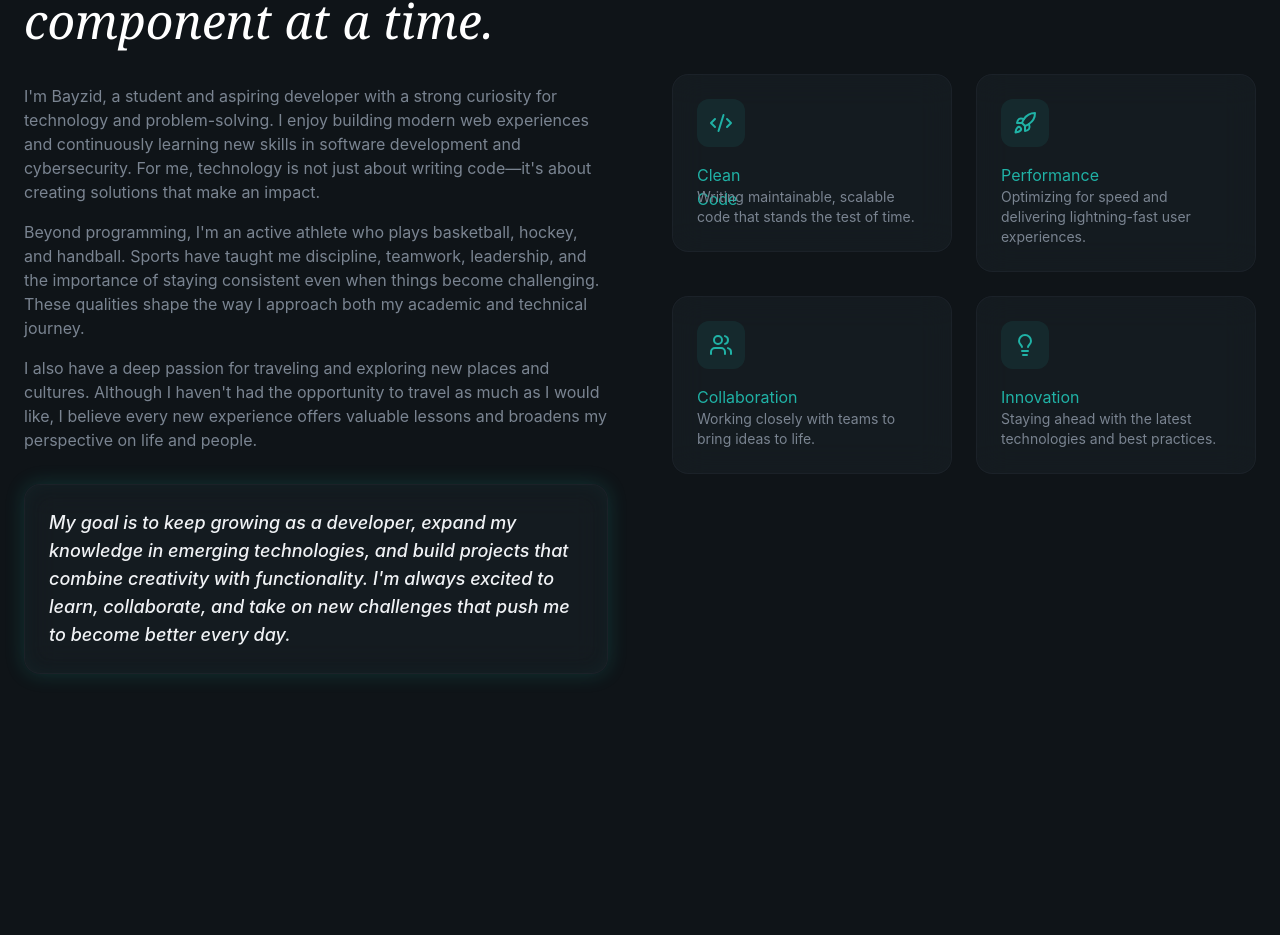
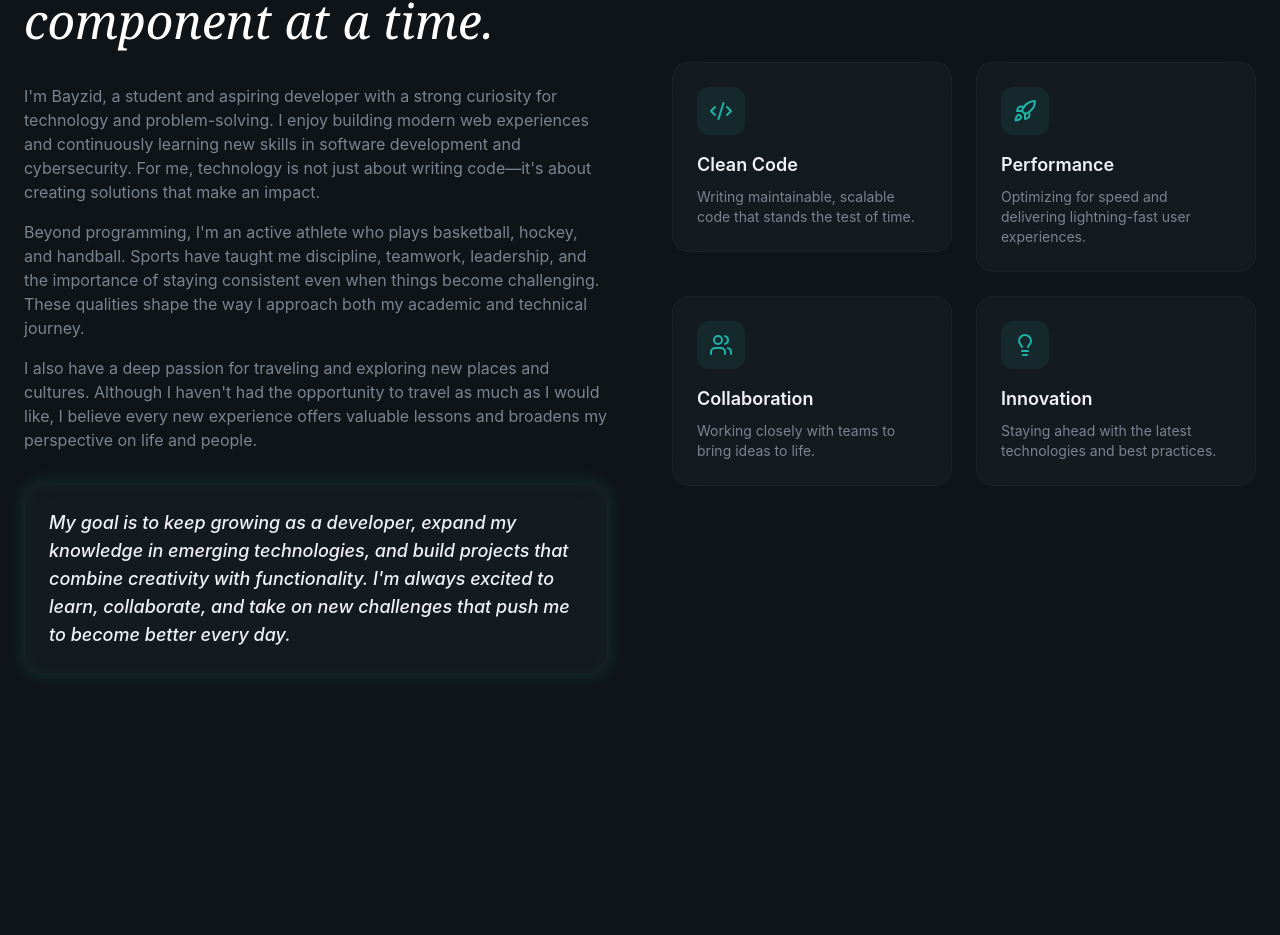
Before and after one commit to dev-bayzid/Portfolio, a Next.js app: page / in a window 1280 px wide. Shown: the part 1406-2341 px from the top of the page. Built offline with nearby package versions, Linux system fonts and the light colour scheme.

Commit message:
change the about section highlights column title style

```diff
--- a/src/sections/About.jsx
+++ b/src/sections/About.jsx
@@ -91,7 +91,7 @@
                   <div className="w-12 h-12 rounded-xl bg-primary/10 flex items-center justify-center mb-4 hover:bg-primary/20">
                     <item.icon className="w-6 h-6 text-primary" />
                   </div>
-                  <h3 className="w-6 h-6 text-primary">{item.title}</h3>
+                  <h3 className="text-lg font-semibold mb-2">{item.title}</h3>
                   <p className="text-sm text-muted-foreground">
                     {item.description}
                   </p>
```
